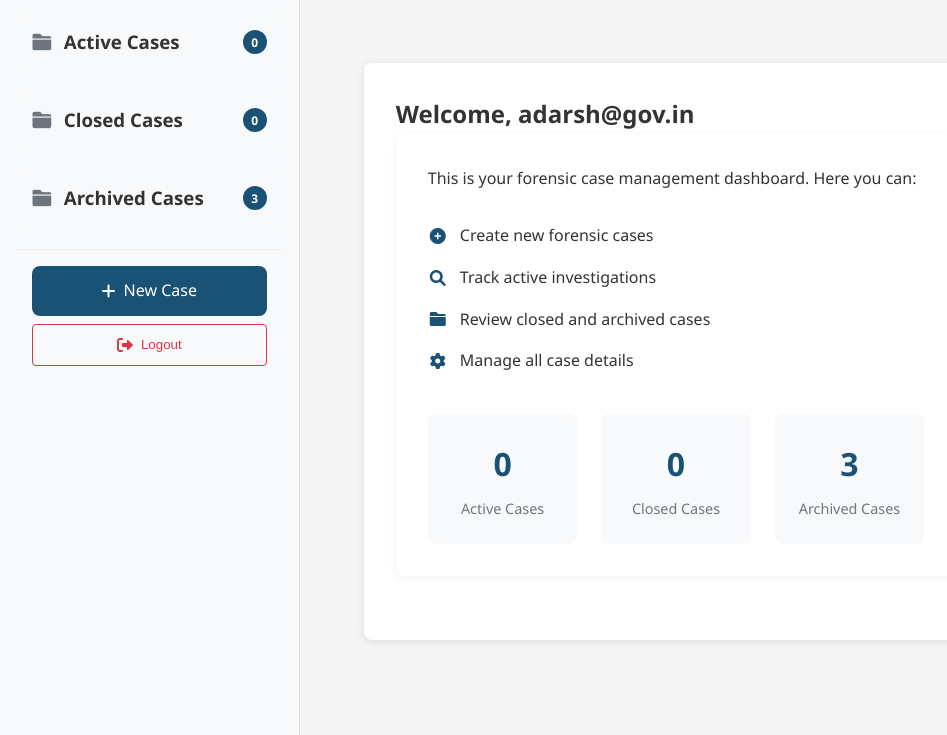
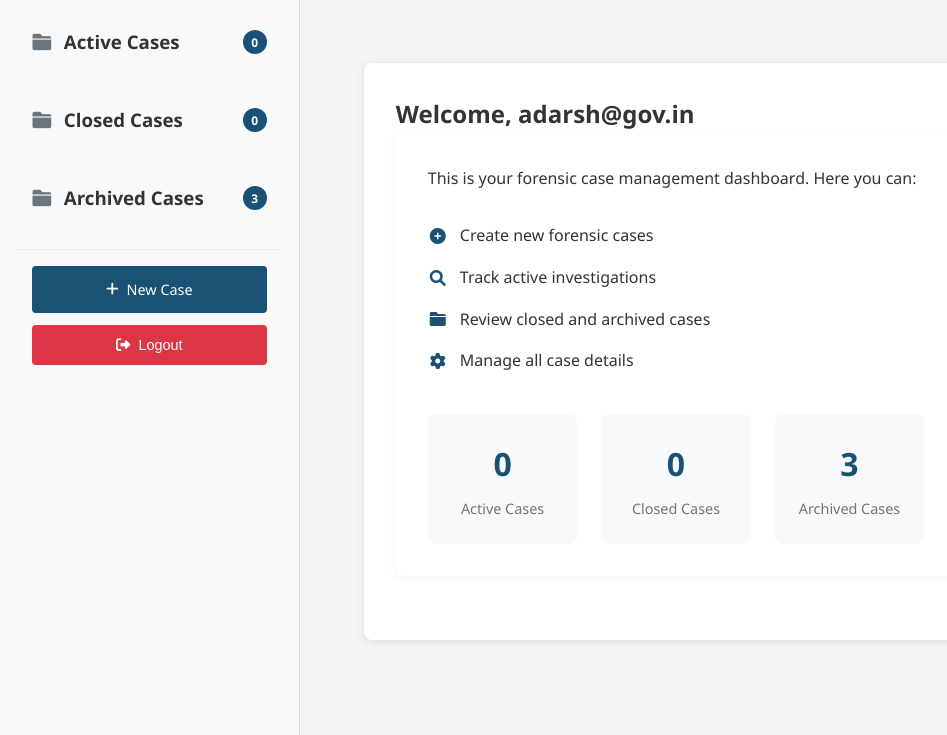
Before and after one commit to adarshkumarSS/Forensic-Blkch, a Django app: page /accounts/ in a window 1280 px wide. Shown: the part 188-923 px from the top of the page, without its empty margins (114-1061 px from the left). Run offline with Django 5.2, Linux system fonts and the light colour scheme; a user stored in the database is signed in; data comes from the database, SQL or seed files in the repository; both versions use the stored data as it was after the commit.

```diff
--- a/email_auth_system/accounts/templates/accounts/home.html
+++ b/email_auth_system/accounts/templates/accounts/home.html
@@ -62,7 +62,6 @@
                         <div class="case-info">
                             <span class="case-number">{{ case.case_number }} - {{ case.title|linebreaksbr|striptags|truncatechars:60 }}</span>
                         </div>
-
                     </li>
                     {% empty %}
                     <li class="empty-folder">No archived cases</li>
@@ -72,12 +71,12 @@
         </div>
 
         <div class="sidebar-footer">
-            <a href="{% url 'create_case' %}" class="new-case-btn">
+            <a href="{% url 'create_case' %}" class="sidebar-btn btn-primary">
                 <i class="fas fa-plus"></i> New Case
             </a>
             <form action="{% url 'logout' %}" method="post" class="logout-form">
                 {% csrf_token %}
-                <button type="submit" class="logout-btn">
+                <button type="submit" class="sidebar-btn btn-danger">
                     <i class="fas fa-sign-out-alt"></i> Logout
                 </button>
             </form>
@@ -173,34 +172,44 @@
     border-top: 1px solid #eee;
     display: flex;
     flex-direction: column;
-    gap: 0.5rem;
+    gap: 0.75rem;
 }
 
-.logout-form {
-    margin: 0;
-}
-
-.logout-btn {
+.sidebar-btn {
     display: flex;
     align-items: center;
     justify-content: center;
     gap: 0.5rem;
     width: 100%;
     padding: 0.75rem;
-    background-color: transparent;
-    border: 1px solid #dc3545;
-    color: #dc3545;
     border-radius: 4px;
+    text-decoration: none;
+    border: none;
     cursor: pointer;
+    font-size: 0.9rem;
     transition: all 0.2s ease;
 }
 
-.logout-btn:hover {
-    background-color: #f8d7da;
+.btn-primary {
+    background-color: #1a5276;
+    color: white;
 }
 
-.logout-btn i {
-    font-size: 1rem;
+.btn-primary:hover {
+    background-color: #2874a6;
+}
+
+.btn-danger {
+    background-color: #dc3545;
+    color: white;
+}
+
+.btn-danger:hover {
+    background-color: #c82333;
+}
+
+.logout-form {
+    margin: 0;
 }
 </style>
 {% endblock %}
```
Also changed, not shown: email_auth_system/db.sqlite3.
